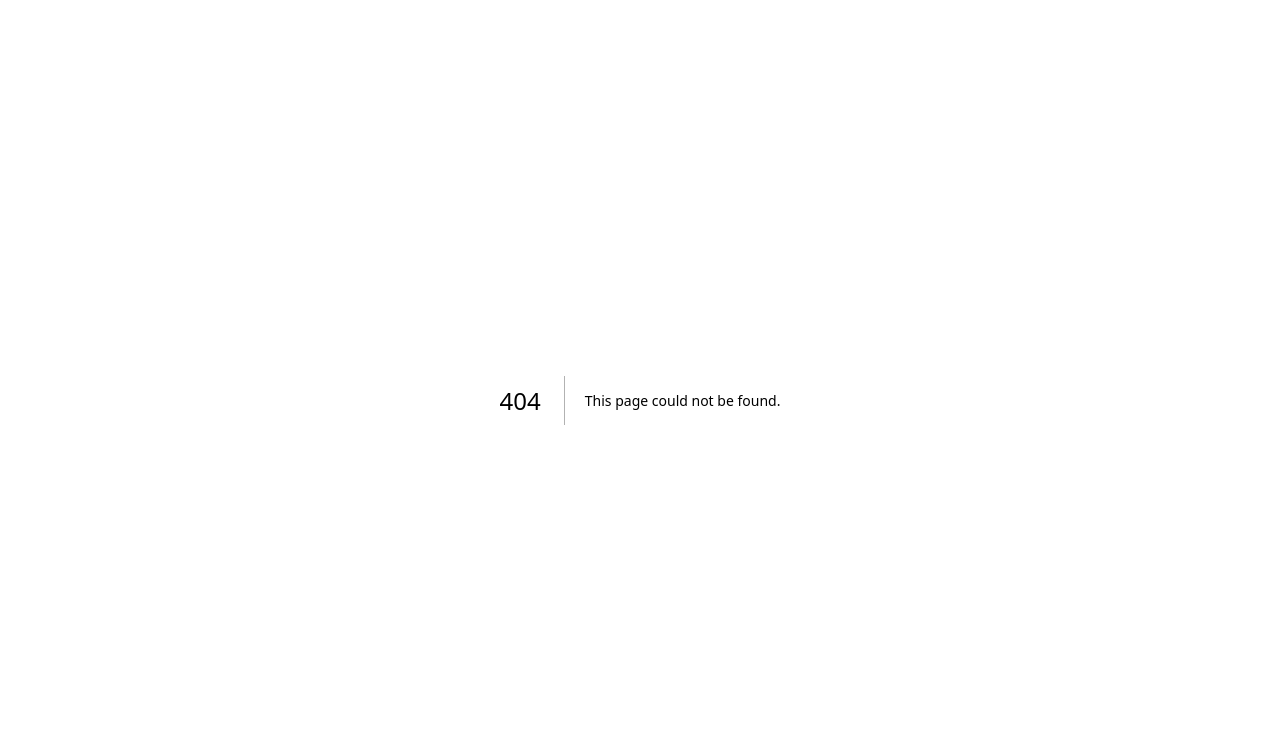
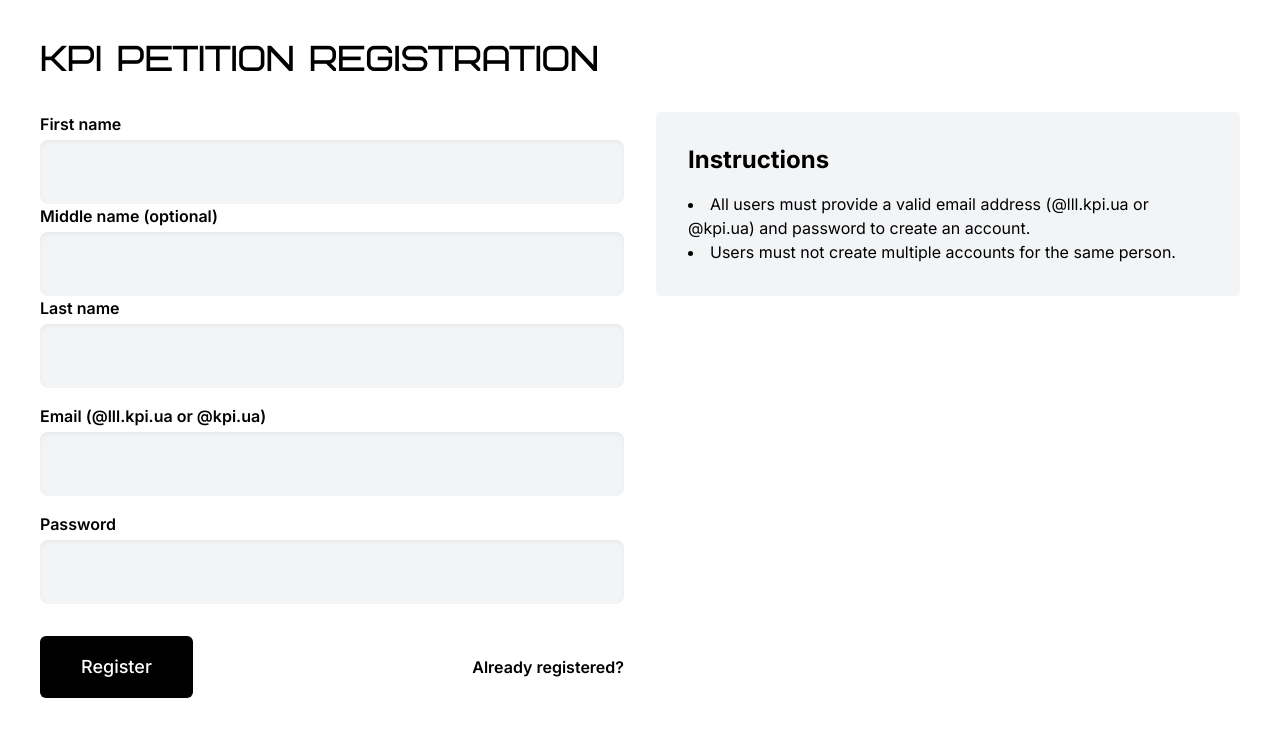
Before and after one commit to petitions-kpi/web, a Next.js app: page /pages/sign-up in a window 1280 px wide. Before the commit this address had no page. Shown: the top 736 px of the page. Built offline with nearby package versions, Linux system fonts and the light colour scheme.

Commit message:
Created the button all-petitions and sign-up page

```diff
--- a/src/app/pages/Button.tsx
+++ b/src/app/pages/Button.tsx
@@ -4,7 +4,7 @@ import Link from 'next/link';
 const Button : React.FC = () => {
     return (
         <Link href="/sign-in">
-            <button className="bg-[#131c22ae] h-[70px] absolute w-[426px] left-[1015px] top-[118px] text-white text-2xl font-normal cursor-pointer transition-[background-color] duration-[0.3s] ease-[ease] px-20 py-2.5 rounded-[5px] border-[none] hover:bg-[#000000]">Вхід/Реєстрація</button>
+            <button className="bg-[#000000] h-[70px] absolute w-[426px] left-[1015px] top-[118px] text-white text-2xl font-Bicubik cursor-pointer transition-[background-color] duration-[0.3s] ease-[ease] px-20 py-2.5 rounded-[5px] border-[none] hover:bg-[#7d7d7d]">Вхід/Реєстрація</button>
         </Link>
     );
 };
--- a/src/app/pages/MainPage.tsx
+++ b/src/app/pages/MainPage.tsx
@@ -3,6 +3,7 @@
 import "../styles/main.css"
 import Button from './Button'
 import Petitions from "../components/PetitionsBox"
+import AllPetitions from "@/app/pages/all-petitions";
 
 const MainPage = () => {
     return (
@@ -22,6 +23,7 @@ const MainPage = () => {
                     </div>
                 </div>
                 <Button />
+                <AllPetitions />
                 <div className="main-container">
                     <div className="main-petition">
                         <Petitions sortOrder="active" />
--- /dev/null
+++ b/src/app/pages/all-petitions.tsx
@@ -0,0 +1,12 @@
+import React from 'react';
+import Link from 'next/link';
+
+const AllPetitions : React.FC = () => {
+    return (
+        <Link href="#">
+            <button className="bg-[#7d7d7d] h-[75px] absolute w-[426px] left-[930px] top-[308px] text-white text-3xl font-Raleway cursor-pointer transition-[background-color] duration-[0.3s] ease-[ease] px-20 py-2.5 rounded-[50px] border-[none] hover:bg-[#000000]">Всі петиції</button>
+        </Link>
+    );
+};
+
+export default AllPetitions;
--- a/src/app/pages/sign-in/SignIn.tsx
+++ b/src/app/pages/sign-in/SignIn.tsx
@@ -67,7 +67,7 @@ const SignIn = () => {
 
                     <p className="mt-10 text-center text-sm text-gray-500">
                         Не маєш акаунту?{' '}
-                        <a href="#" className="font-semibold leading-6 text-black hover:text-gray-500">
+                        <a href="/sign-up" className="font-semibold leading-6 text-black hover:text-gray-500">
                             Зареєструватися
                         </a>
                     </p>
--- /dev/null
+++ b/src/app/pages/sign-up/SignUp.tsx
@@ -0,0 +1,70 @@
+
+const SignUp = () => {
+    return (
+        <div className="p-10">
+            <h1 className="mb-8 font-Bicubik text-4xl">KPI Petition Registration</h1>
+            <div className="grid grid-cols-1 md:grid-cols-2 gap-8">
+
+                <form>
+                    <div>
+                        <label className="block font-semibold" htmlFor="name">First name</label>
+                        <input
+                            className="w-full shadow-inner bg-gray-100 rounded-lg placeholder-black text-2xl p-4 border-none block mt-1 w-full"
+                            id="name" type="text" name="name"/>
+                    </div>
+
+                    <div>
+                        <label className="block font-semibold" htmlFor="name">Middle name (optional)</label>
+                        <input
+                            className="w-full shadow-inner bg-gray-100 rounded-lg placeholder-black text-2xl p-4 border-none block mt-1 w-full"
+                            id="name" type="text" name="name"/>
+                    </div>
+
+                    <div>
+                        <label className="block font-semibold" htmlFor="name">Last name</label>
+                        <input
+                            className="w-full shadow-inner bg-gray-100 rounded-lg placeholder-black text-2xl p-4 border-none block mt-1 w-full"
+                            id="name" type="text" name="name"/>
+                    </div>
+
+                    <div className="mt-4">
+                        <label className="block font-semibold" htmlFor="email">Email (@lll.kpi.ua or @kpi.ua)</label>
+                        <input
+                            className="w-full shadow-inner bg-gray-100 rounded-lg placeholder-black text-2xl p-4 border-none block mt-1 w-full"
+                            id="email" type="email" name="email"/>
+                    </div>
+
+                    <div className="mt-4">
+                        <label className="block font-semibold" htmlFor="password">Password</label>
+                        <input
+                            className="w-full shadow-inner bg-gray-100 rounded-lg placeholder-black text-2xl p-4 border-none block mt-1 w-full"
+                            id="password" type="password" name="password"
+                            autoComplete="new-password"/>
+                    </div>
+
+                    <div className="flex items-center justify-between mt-8">
+                        <button type="submit"
+                                className="flex items-center justify-center px-8 py-3 border border-transparent text-base font-medium rounded-md text-white bg-black hover:bg-gray-400 md:py-4 md:text-lg md:px-10">Register
+                        </button>
+                        <a href="/sign-in" className="font-semibold">
+                            Already registered?
+                        </a>
+                    </div>
+                </form>
+
+                <aside className="">
+                    <div className="bg-gray-100 p-8 rounded">
+                        <h2 className="font-bold text-2xl">Instructions</h2>
+                        <ul className="list-disc mt-4 list-inside">
+                            <li>All users must provide a valid email address (@lll.kpi.ua or @kpi.ua) and password to create an account.</li>
+                            <li>Users must not create multiple accounts for the same person.</li>
+                        </ul>
+                    </div>
+                </aside>
+
+            </div>
+        </div>
+    )
+}
+
+export default SignUp;
--- /dev/null
+++ b/src/app/pages/sign-up/page.tsx
@@ -0,0 +1,5 @@
+import SignUp from "@/app/pages/sign-up/SignUp";
+
+export default function SignUpForm() {
+    return <SignUp />;
+}
--- a/src/app/styles/main.css
+++ b/src/app/styles/main.css
@@ -48,6 +48,12 @@ body {
   @apply bg-[#d9d9d9] h-[490px] w-[346px] left-[83px] top-[394px];
 }
 
+
+.slide .text-wrapper-3 {
+  @apply text-white text-3xl font-light tracking-[0] leading-[normal] absolute w-[267px] left-[58px] top-[15px];
+  font-family: Raleway, ui-serif;
+}
+
 .main-petition {
   display: flex;
   flex-direction: row;
--- a/tailwind.config.ts
+++ b/tailwind.config.ts
@@ -13,6 +13,10 @@ const config: Config = {
         'gradient-conic':
           'conic-gradient(from 180deg at 50% 50%, var(--tw-gradient-stops))',
       },
+        fontFamily: {
+            Bicubik: ['Bicubik', 'sans'],
+            Raleway: ['Raleway', 'ui-serif'],
+        },
     },
   },
   plugins: [],
```
